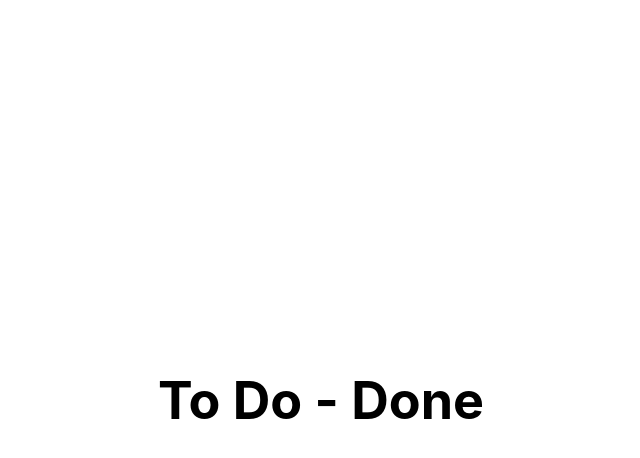
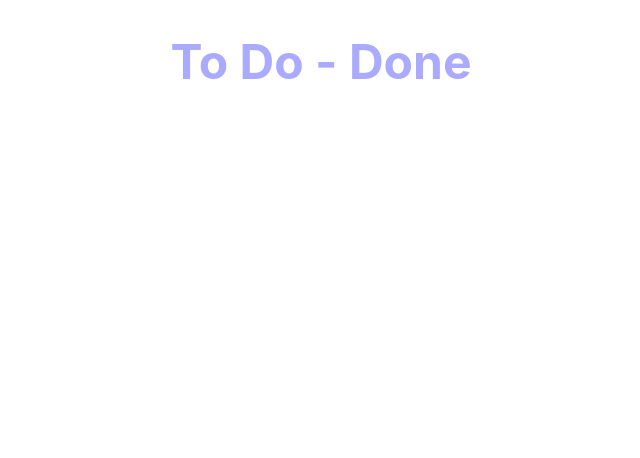
Before and after one commit to vik-wed/tododone, a React (Create React App) app: page / in a window 1280 px wide. Shown: the top 458 px of the page, without its empty margins (319-959 px from the left). Built offline with nearby package versions, Linux system fonts and the light colour scheme.

Commit message:
Update app

```diff
--- a/src/App.css
+++ b/src/App.css
@@ -3,10 +3,23 @@
 }
 
 .App-header {
-  min-height: 100vh;
   display: flex;
   flex-direction: column;
   align-items: center;
   justify-content: center;
-  font-size: calc(10px + 2vmin);
+  font-size: 1.5rem;
 }
+
+.title {
+  color: #aaaaff;
+}
+
+.add-variant {
+  color: white;
+  background-color: #0287ed;
+}
+
+.delete-variant {
+  color: black;
+  background-color: #f55be4;
+}
--- a/src/App.js
+++ b/src/App.js
@@ -4,8 +4,11 @@ function App() {
   return (
     <div className="App">
       <header className="App-header">
-        <h1>To Do - Done</h1>
+        <h1 className="title">To Do - Done</h1>
       </header>
+      <main>
+        <side></side>
+      </main>
     </div>
   );
 }
```
Also changed, not shown: 1 other file (tests, documents, lock files or other folders).
